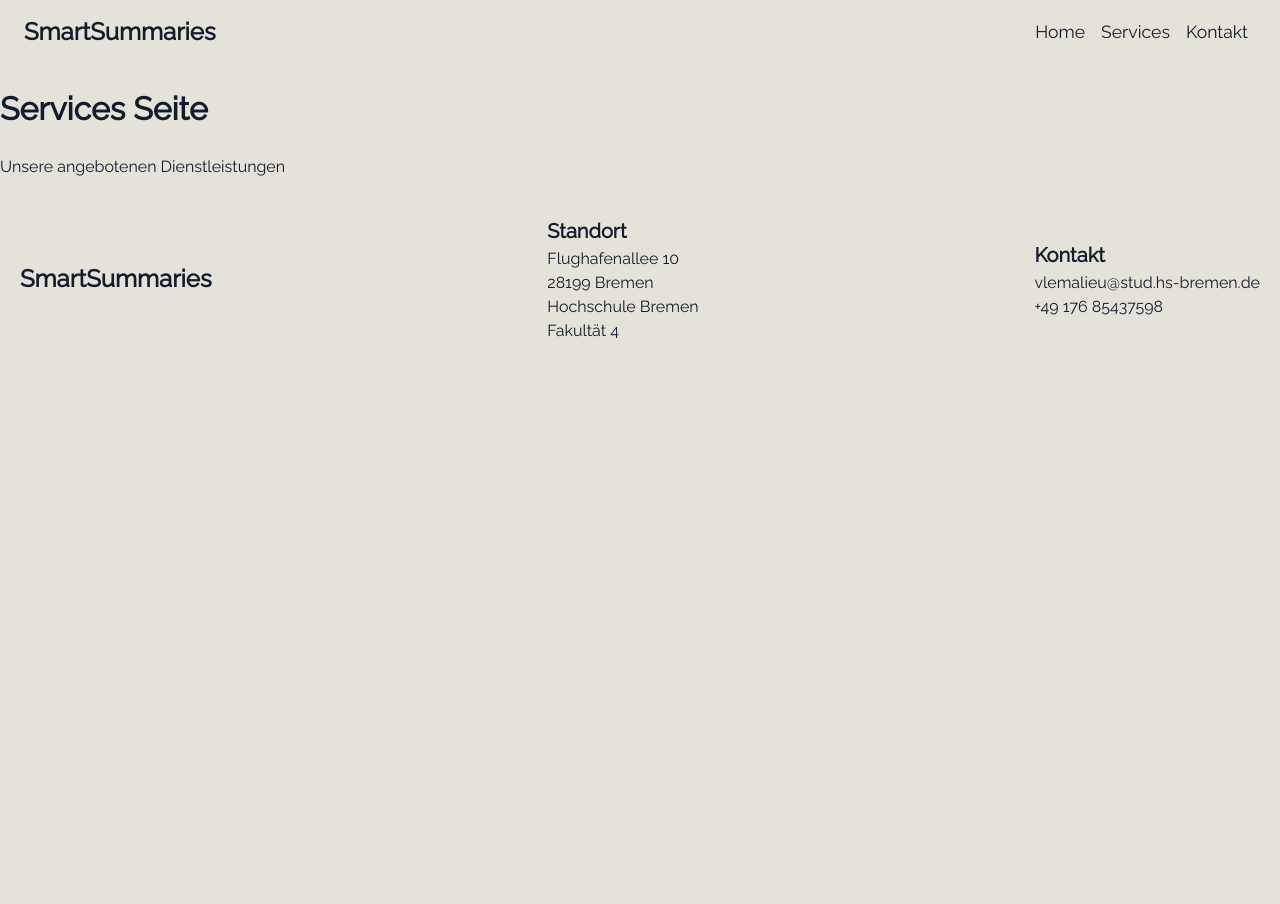
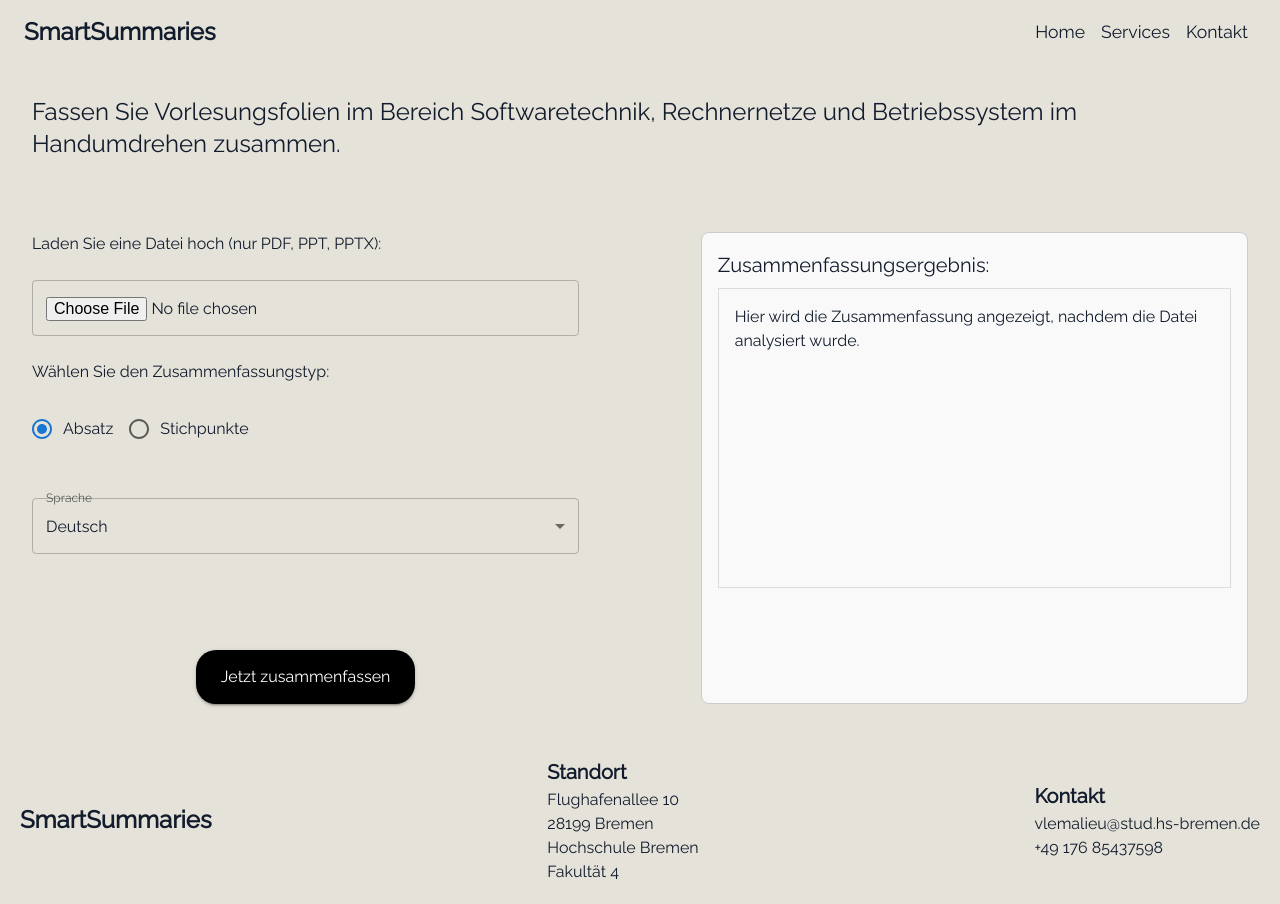
Before and after one commit to vanelle2023/Bachelorarbeit_Zusammenfassungssystem, a React (Create React App) app in the folder ti-folienzusammenfassung/: page /services in a window 1280 px wide. Before the commit the page ends 800 px from the top, so only its background shows below. Built offline with nearby package versions, Linux system fonts and the light colour scheme.

Commit message:
SeviceSeite: erster Entwurf

```diff
--- a/ti-folienzusammenfassung/src/pages/Services.js
+++ b/ti-folienzusammenfassung/src/pages/Services.js
@@ -1,11 +1,127 @@
-import React from 'react';
+import React, { useState } from 'react';
+import { Box, Button, Typography, TextField, Select, MenuItem, FormControl, InputLabel, RadioGroup, FormControlLabel, Radio } from '@mui/material';
 
 const Services = () => {
+  const [file, setFile] = useState(null);
+  const [summaryType, setSummaryType] = useState('paragraph');
+  const [language, setLanguage] = useState('de');
+
+  const handleFileUpload = (e) => {
+    const uploadedFile = e.target.files[0];
+    if (uploadedFile && ['application/pdf', 'application/vnd.ms-powerpoint', 'application/vnd.openxmlformats-officedocument.presentationml.presentation'].includes(uploadedFile.type)) {
+      setFile(uploadedFile);
+    } else {
+      alert('Nur PDF-, PPT- oder PPTX-Dateien sind zulässig.');
+      setFile(null);
+    }
+  };
+
+  const handleSummaryTypeChange = (e) => {
+    setSummaryType(e.target.value);
+  };
+
+  const handleLanguageChange = (e) => {
+    setLanguage(e.target.value);
+  };
+
+  const handleSubmit = () => {
+    if (!file) {
+      alert('Bitte laden Sie eine Datei hoch, bevor Sie die Zusammenfassung erstellen.');
+      return;
+    }
+    // Hier kannst du die Logik hinzufügen, um die Datei zu verarbeiten und die Zusammenfassung zu erstellen.
+    alert('Zusammenfassung wird erstellt...');
+  };
+
   return (
-    <div>
-      <h1>Services Seite</h1>
-      <p>Unsere angebotenen Dienstleistungen</p>
-    </div>
+    <>
+    <Box sx={{ padding: '2rem' }}>
+    <Typography variant="h5" gutterBottom>
+          Fassen Sie Vorlesungsfolien im Bereich Softwaretechnik, Rechnernetze und Betriebssystem im Handumdrehen zusammen.
+    </Typography>
+    </Box>
+    <Box sx={{ padding: '2rem', display: 'flex', justifyContent: 'space-between' }}>
+      {/* Linke Seite: Datei-Upload und Optionen */}
+      <Box sx={{ width: '45%' }}>
+
+        {/* Datei-Upload */}
+        <FormControl fullWidth sx={{ mb: 3 }}>
+          <Typography variant="body1" sx={{ mb: 3 }} gutterBottom>
+            Laden Sie eine Datei hoch (nur PDF, PPT, PPTX):
+          </Typography>
+          <TextField
+            type="file"
+            inputProps={{ accept: '.pdf,.ppt,.pptx' }}  // Akzeptiere nur bestimmte Dateiformate
+            onChange={handleFileUpload}
+          />
+        </FormControl>
+
+        {/* Auswahl: Absatz oder Stichpunkte */}
+        <FormControl component="fieldset" sx={{ mb: 3 }}>
+          <Typography variant="body1" sx={{ mb: 3 }} gutterBottom>
+            Wählen Sie den Zusammenfassungstyp:
+          </Typography>
+          <RadioGroup row value={summaryType} sx={{ mb: 3 }} onChange={handleSummaryTypeChange}>
+            <FormControlLabel value="paragraph" control={<Radio />} label="Absatz" />
+            <FormControlLabel value="bullet_points" control={<Radio />} label="Stichpunkte" />
+          </RadioGroup>
+        </FormControl>
+
+        {/* Sprachauswahl */}
+        <FormControl fullWidth sx={{ mb: 3 }}>
+          <InputLabel id="language-select-label">Sprache</InputLabel>
+          <Select
+            labelId="language-select-label"
+            id="language-select"
+            value={language}
+            onChange={handleLanguageChange}
+          >
+            <MenuItem value="de">Deutsch</MenuItem>
+            <MenuItem value="en">Englisch</MenuItem>
+          </Select>
+        </FormControl>
+
+        {/* Button zum Zusammenfassen */}
+        <Box sx={{ display: 'flex', justifyContent: 'center', mt: 4 }}>
+          <Button variant="contained" color="primary" sx={{
+              mt: 5,
+              bgcolor: 'black',
+              fontWeight: 500,
+              color: 'white',
+              borderRadius: '20px',
+              padding: '13px 25px',
+              '&:hover': {
+                bgcolor: 'gray',
+              },
+            }} onClick={handleSubmit}>
+            Jetzt zusammenfassen
+          </Button>
+        </Box>
+      </Box>
+
+      {/* Rechte Seite: Zusammenfassungsergebnis */}
+      <Box
+        sx={{
+          width: '45%',
+          border: '1px solid #ccc',
+          borderRadius: '8px',
+          padding: '1rem',
+          backgroundColor: '#f9f9f9',
+        }}
+      >
+        <Typography variant="h6" gutterBottom>
+          Zusammenfassungsergebnis:
+        </Typography>
+        <Box sx={{ height: '300px', overflowY: 'auto', padding: '1rem', border: '1px solid #ddd' }}>
+          {/* Hier wird die Zusammenfassung angezeigt */}
+          <Typography variant="body1">
+            {/* Platzhalter für die tatsächliche Zusammenfassung */}
+            Hier wird die Zusammenfassung angezeigt, nachdem die Datei analysiert wurde.
+          </Typography>
+        </Box>
+      </Box>
+    </Box>
+    </>
   );
 };
 
```
